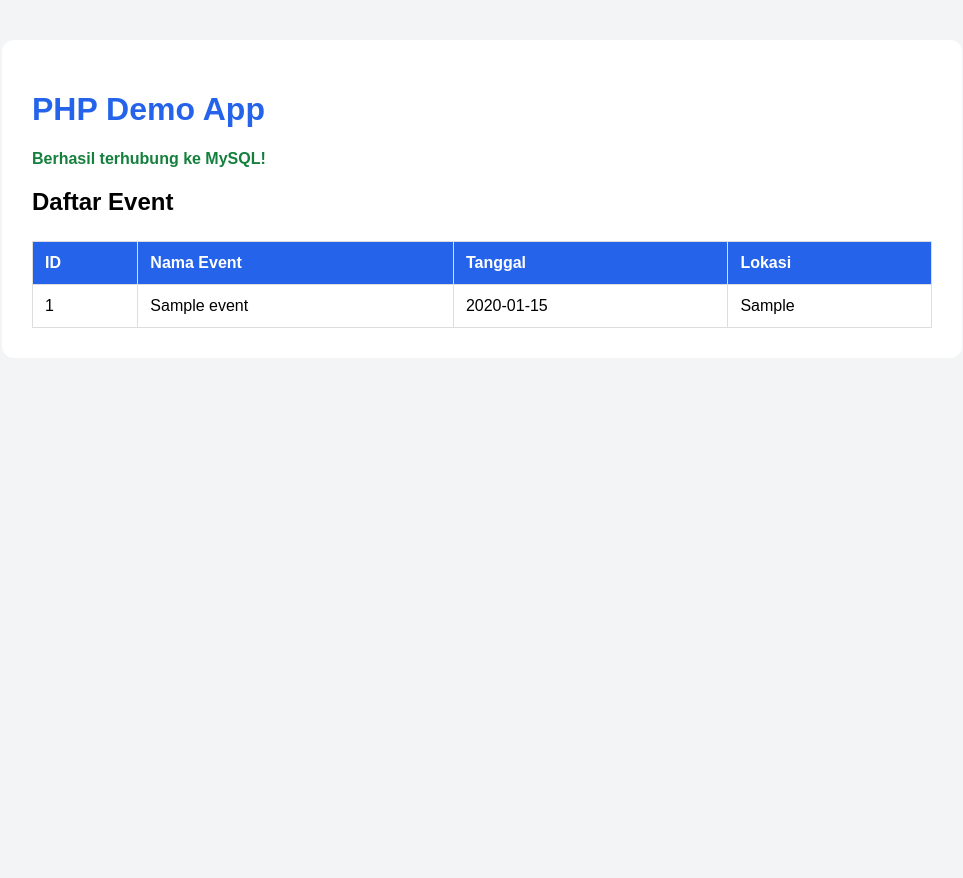
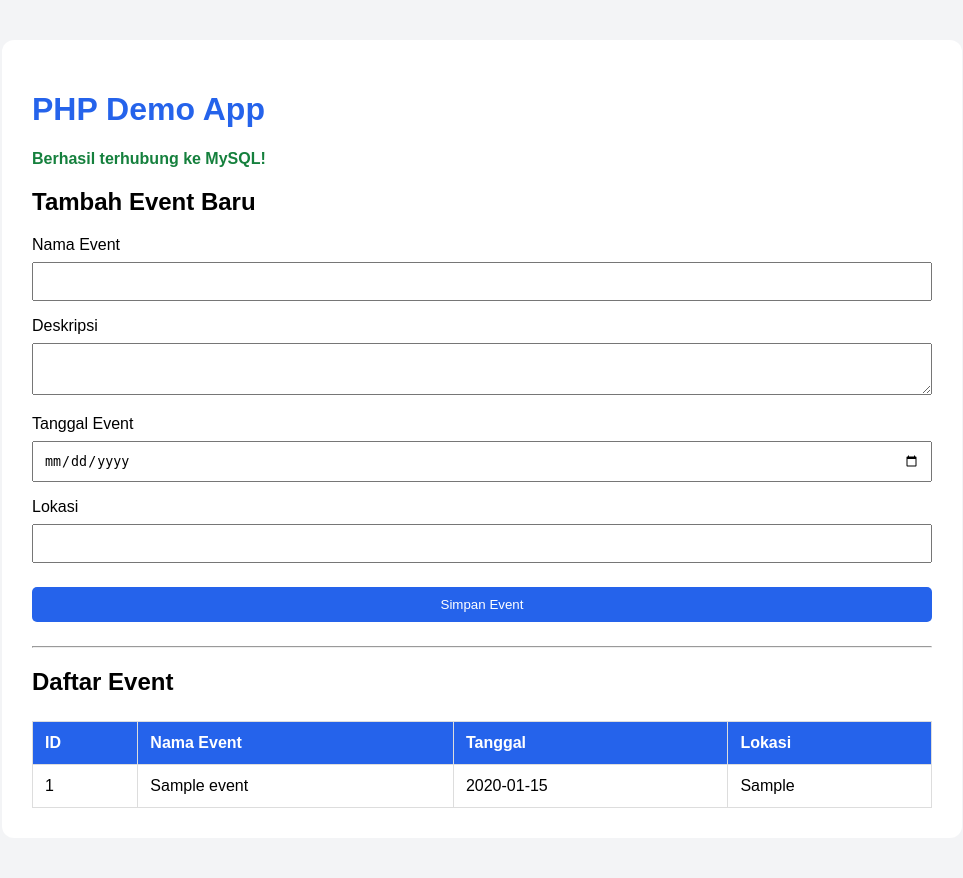
Before and after one commit to Abdul-Fikri/cloud-computing-project, a PHP site: page / in a window 1280 px wide. Shown: the whole page, without its empty margins (158-1121 px from the left). Before the commit the page ends 328 px from the top, so only its background shows below. Run offline with PHP 8.4, Linux system fonts and the light colour scheme; tables that the repository leaves empty hold one stand-in row (values such as "Sample post").

Commit message:
fix index-app

```diff
--- a/app-php/src/index.php
+++ b/app-php/src/index.php
@@ -3,7 +3,42 @@
 
 require_once __DIR__ . '/db.php';
 
-// Mengambil data event dari MySQL
+$message = '';
+
+// Memproses form tambah event
+if ($_SERVER['REQUEST_METHOD'] === 'POST') {
+    $name = trim($_POST['name'] ?? '');
+    $description = trim($_POST['description'] ?? '');
+    $eventDate = $_POST['event_date'] ?? '';
+    $location = trim($_POST['location'] ?? '');
+
+    if ($name === '' || $eventDate === '') {
+        $message = 'Nama event dan tanggal wajib diisi.';
+    } else {
+        $date = DateTime::createFromFormat('!Y-m-d', $eventDate);
+
+        if (!$date || $date->format('Y-m-d') !== $eventDate) {
+            $message = 'Format tanggal tidak valid.';
+        } else {
+            $stmt = $pdo->prepare(
+                "INSERT INTO events (name, description, event_date, location)
+                 VALUES (:name, :description, :event_date, :location)"
+            );
+
+            $stmt->execute([
+                'name' => $name,
+                'description' => $description !== '' ? $description : null,
+                'event_date' => $eventDate,
+                'location' => $location !== '' ? $location : null,
+            ]);
+
+            header('Location: /');
+            exit;
+        }
+    }
+}
+
+// Mengambil data event
 $stmt = $pdo->query(
     "SELECT id, name, description, event_date, location
      FROM events
@@ -41,6 +76,21 @@ $events = $stmt->fetchAll();
             color: #2563eb;
         }
 
+        input, textarea, button {
+            width: 100%;
+            padding: 10px;
+            margin: 8px 0 16px;
+            box-sizing: border-box;
+        }
+
+        button {
+            background: #2563eb;
+            color: white;
+            border: none;
+            border-radius: 5px;
+            cursor: pointer;
+        }
+
         table {
             width: 100%;
             border-collapse: collapse;
@@ -62,6 +112,10 @@ $events = $stmt->fetchAll();
             color: #15803d;
             font-weight: bold;
         }
+
+        .error {
+            color: #dc2626;
+        }
     </style>
 </head>
 
@@ -69,14 +123,37 @@ $events = $stmt->fetchAll();
     <div class="container">
         <h1>PHP Demo App</h1>
 
-        <p class="status">
-            Berhasil terhubung ke MySQL!
-        </p>
+        <p class="status">Berhasil terhubung ke MySQL!</p>
+
+        <h2>Tambah Event Baru</h2>
+
+        <?php if ($message !== ''): ?>
+            <p class="error">
+                <?= htmlspecialchars($message) ?>
+            </p>
+        <?php endif; ?>
+
+        <form method="POST">
+            <label>Nama Event</label>
+            <input type="text" name="name" maxlength="150" required>
+
+            <label>Deskripsi</label>
+            <textarea name="description"></textarea>
+
+            <label>Tanggal Event</label>
+            <input type="date" name="event_date" required>
+
+            <label>Lokasi</label>
+            <input type="text" name="location" maxlength="255">
+
+            <button type="submit">Simpan Event</button>
+        </form>
+
+        <hr>
 
         <h2>Daftar Event</h2>
 
         <?php if (count($events) > 0): ?>
-
             <table>
                 <thead>
                     <tr>
@@ -98,11 +175,8 @@ $events = $stmt->fetchAll();
                     <?php endforeach; ?>
                 </tbody>
             </table>
-
         <?php else: ?>
-
             <p>Belum ada event di database.</p>
-
         <?php endif; ?>
     </div>
 </body>
```
